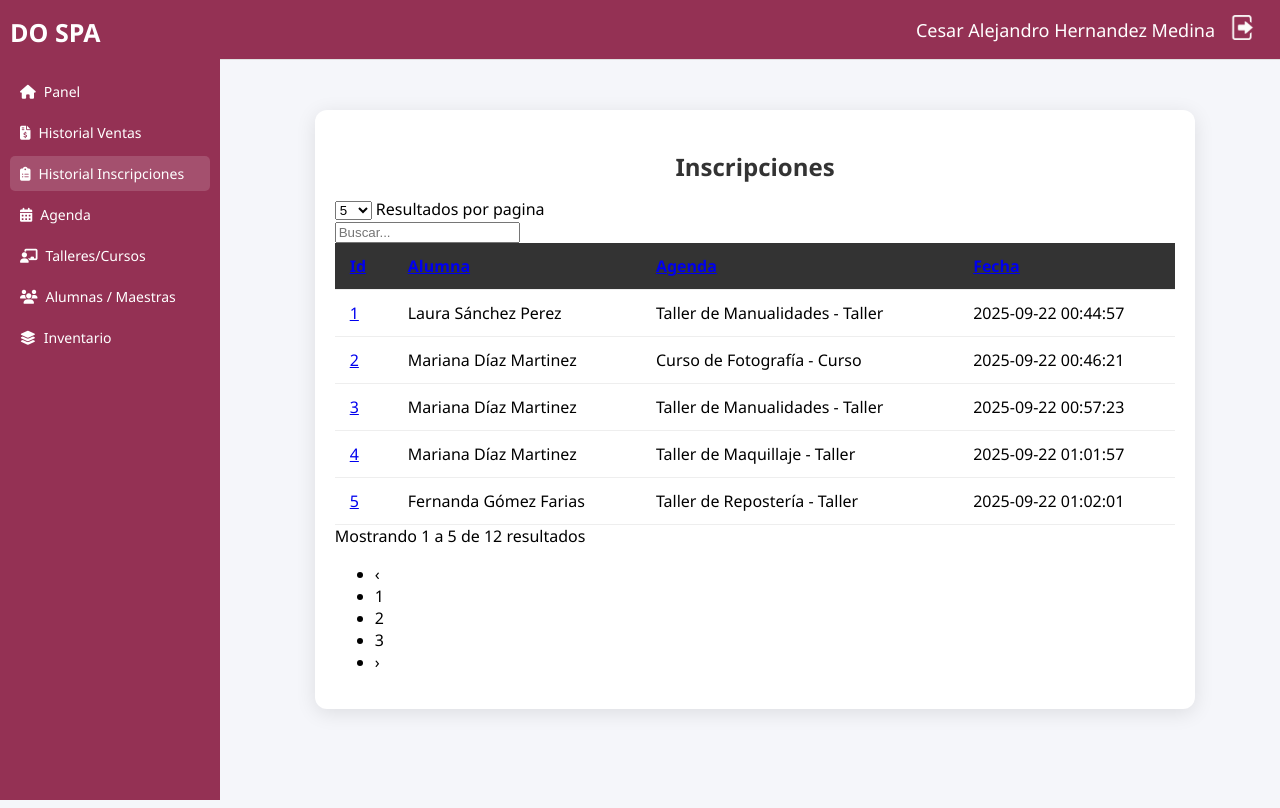
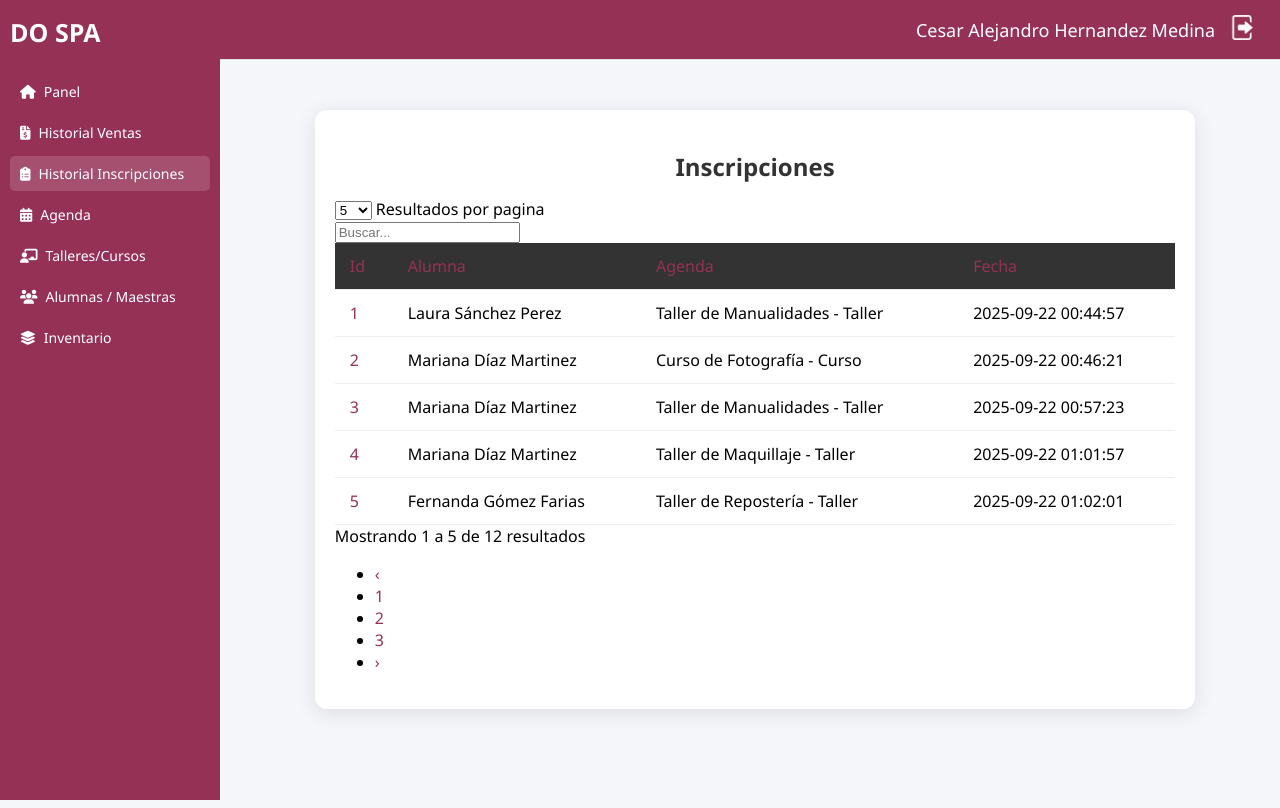
Before and after one commit to CesarHdz22/DoSpa, a PHP site: page /inscripciones.php in a window 1280 px wide. Run offline with PHP 8.4, Linux system fonts and the light colour scheme; a user stored in the database is signed in; data comes from the database, SQL or seed files in the repository; some libraries are stand-ins or nearby versions.

Commit message:
cambio estilos en insc

```diff
--- a/css/inscripciones.css
+++ b/css/inscripciones.css
@@ -48,6 +48,8 @@
   border-bottom: 1px solid #eee;
 }
 
-.tablaInscripciones tr:hover {
-  background: #f0f0f0;
+a{
+  color: #943154;
+  text-decoration: none;
+  font-weight: 500;
 }
```
